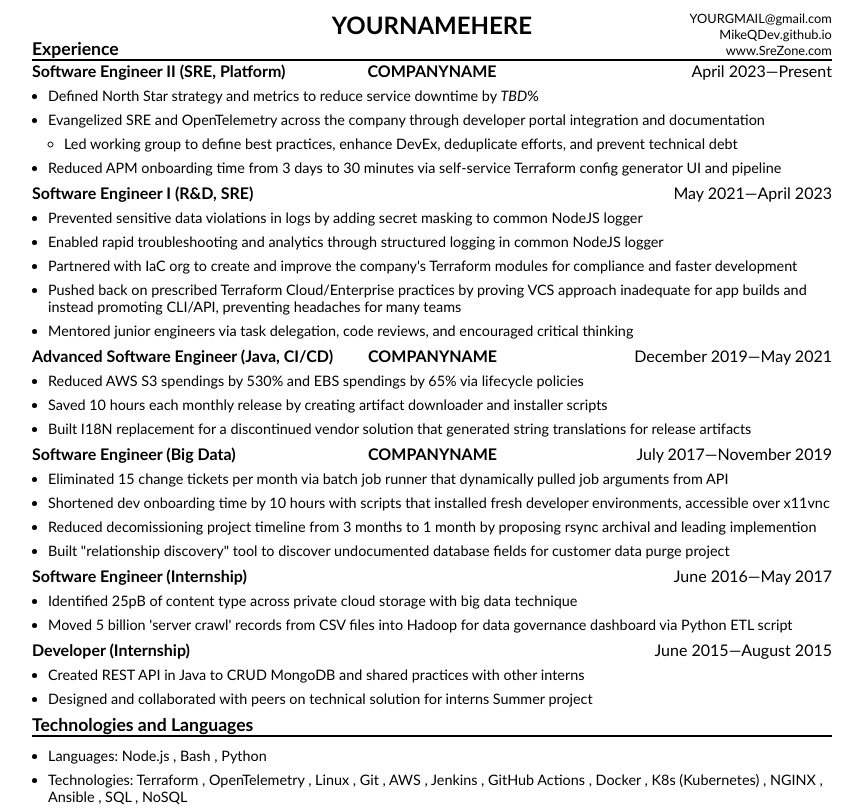
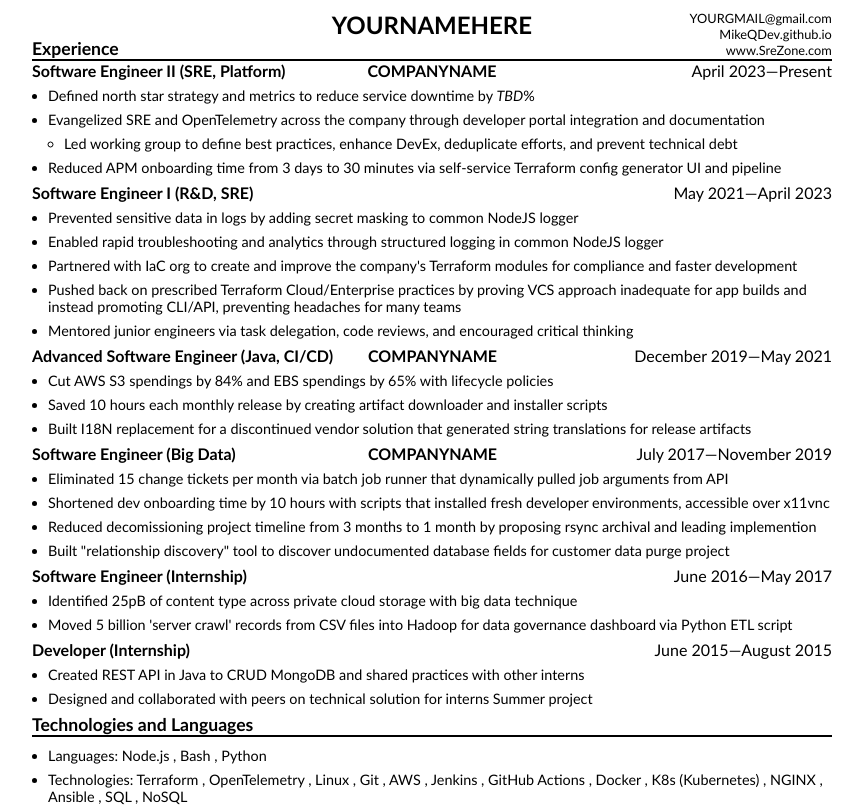
Before and after one commit to MikeQDev/MikeQDev.github.io, a plain HTML site: page resume/index.html in a window 1280 px wide. Shown: the top 808 px of the page, without its empty margins (208-1071 px from the left). Drawn offline with Linux system fonts and the light colour scheme.

Commit message:
fix s3 metric, minor cleanup

```diff
--- a/resume/index.html
+++ b/resume/index.html
@@ -77,7 +77,7 @@
     </div>
     <ul>
       <li>
-        Defined North Star strategy and metrics to reduce service downtime by
+        Defined north star strategy and metrics to reduce service downtime by
         <i>TBD</i>%
       </li>
       <li>
@@ -102,8 +102,8 @@
     </div>
     <ul>
       <li>
-        Prevented sensitive data violations in logs by adding secret masking to
-        common NodeJS logger
+        Prevented sensitive data in logs by adding secret masking to common
+        NodeJS logger
       </li>
       <li>
         Enabled rapid troubleshooting and analytics through structured logging
@@ -130,7 +130,7 @@
     </div>
     <ul>
       <li>
-        Reduced AWS S3 spendings by 530% and EBS spendings by 65% via lifecycle
+        Cut AWS S3 spendings by 84% and EBS spendings by 65% with lifecycle
         policies
       </li>
       <li>
```
